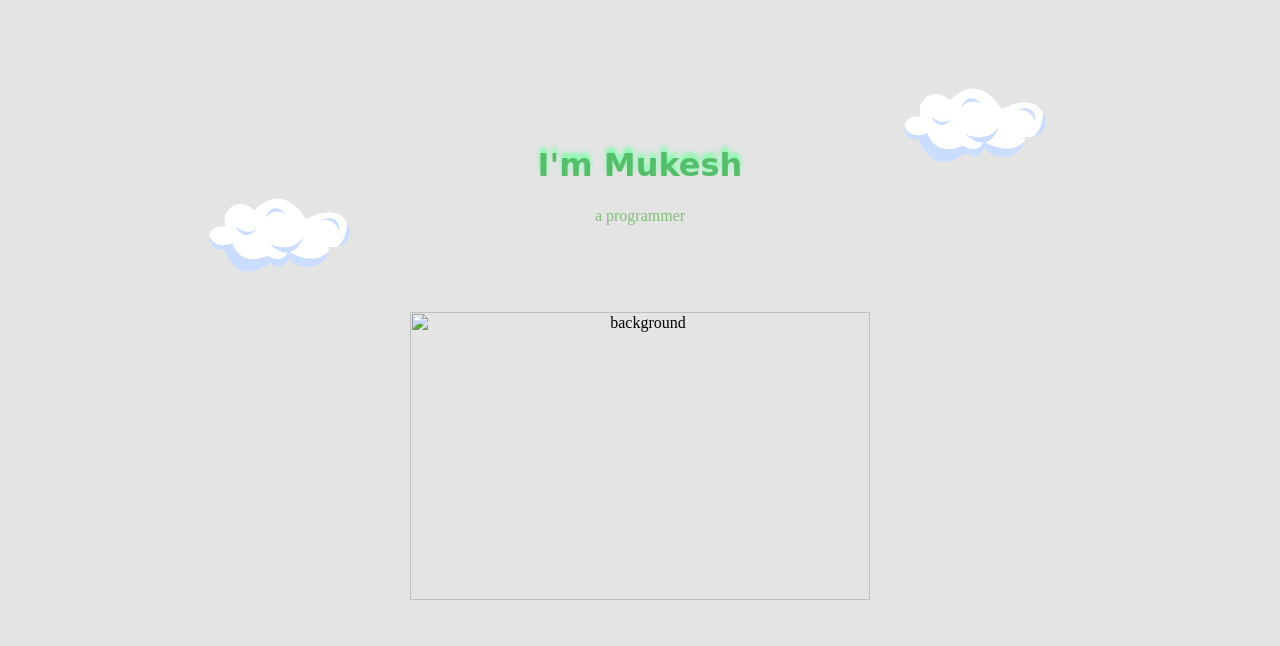
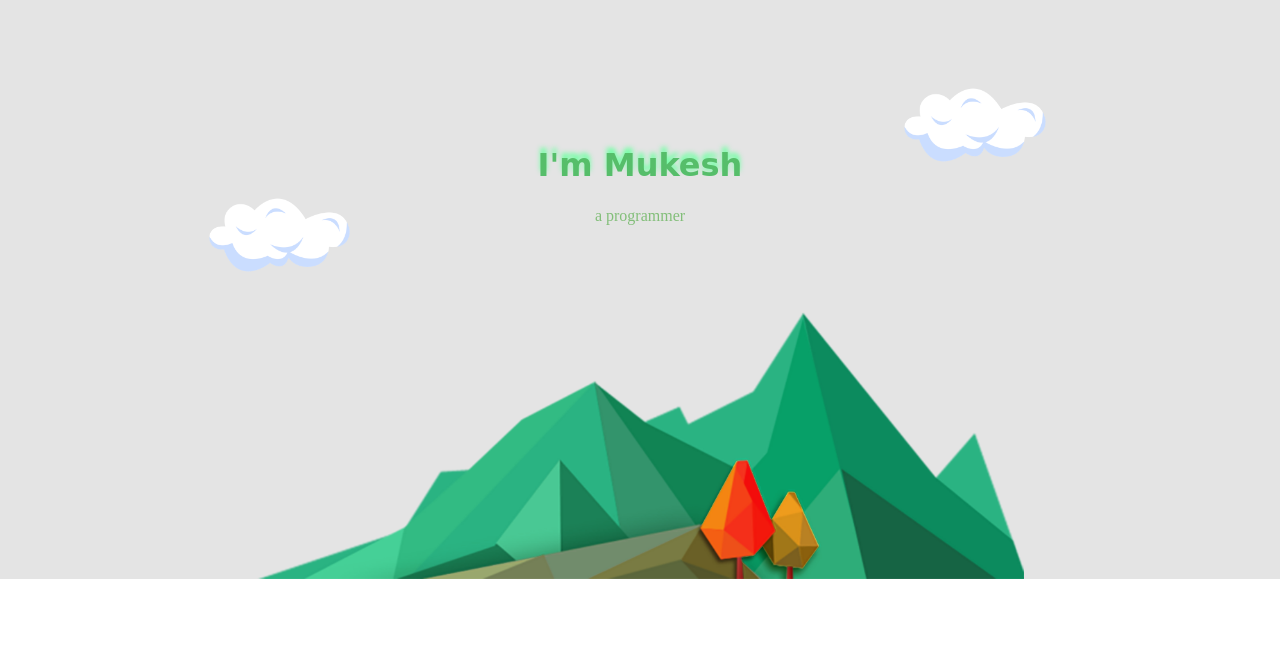
Before and after one commit to Mukesh-pilane/my-cv, a plain HTML site: page index.html in a window 1280 px wide. Shown: the part 149-795 px from the top of the page. Drawn offline with Linux system fonts and the light colour scheme.

Commit message:
Update index.html

```diff
--- a/index.html
+++ b/index.html
@@ -25,7 +25,7 @@
 <img class="cloud_left" src="cloud.png" alt="cloud_img">
 <h1 style="text-shadow:0 -5px 5px #74ffa5;">I'm Mukesh</h1>
 <p style="color:#82be79;"> a <span>pro</span>grammer</p>
-<img class="mountain" src="img/mountain.png" alt="background">
+<img class="mountain" src="mountain.png" alt="background">
 </div>
 
 <div class="middle-container">
```
